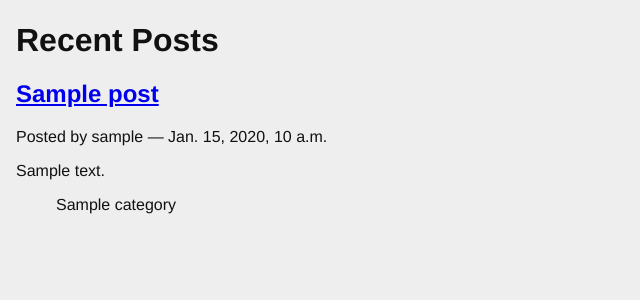
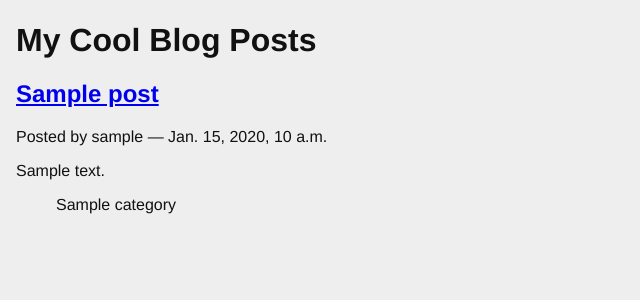
Before and after one commit to jkwray/django-blog, a Django app: template mysite/templates/blogging/list.html in a window 1280 px wide. Shown: the part 20-320 px from the top of the page, without its empty margins (0-640 px from the left). Run offline with Django 4.2, Linux system fonts and the light colour scheme; the template is opened without the code that fills it: most values are stand-ins (such as "Sample title", 1, 10 or a date in 2020).

Commit message:
Changed blog title

```diff
--- a/mysite/templates/blogging/list.html
+++ b/mysite/templates/blogging/list.html
@@ -1,6 +1,6 @@
 {% extends "base.html" %}
 {% block content %}
-<h1>Recent Posts</h1>
+<h1>My Cool Blog Posts</h1>
 {% for post in post_list %}
     <div class="post">
         <h2>
```
